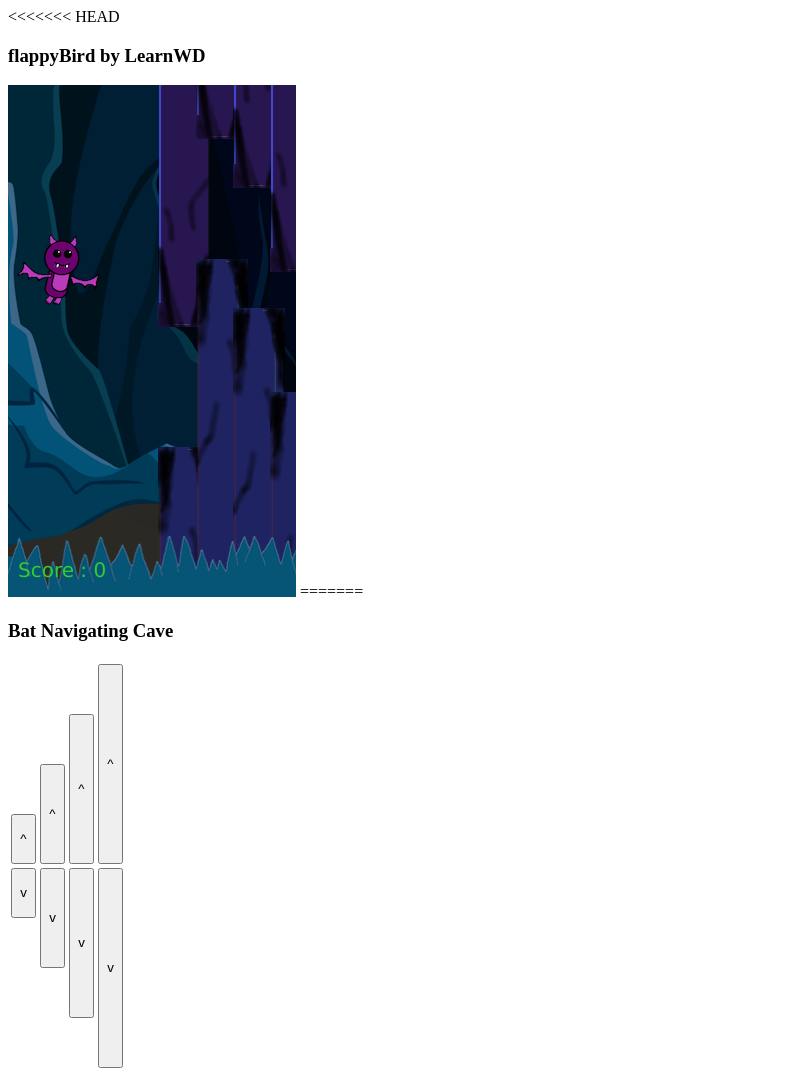
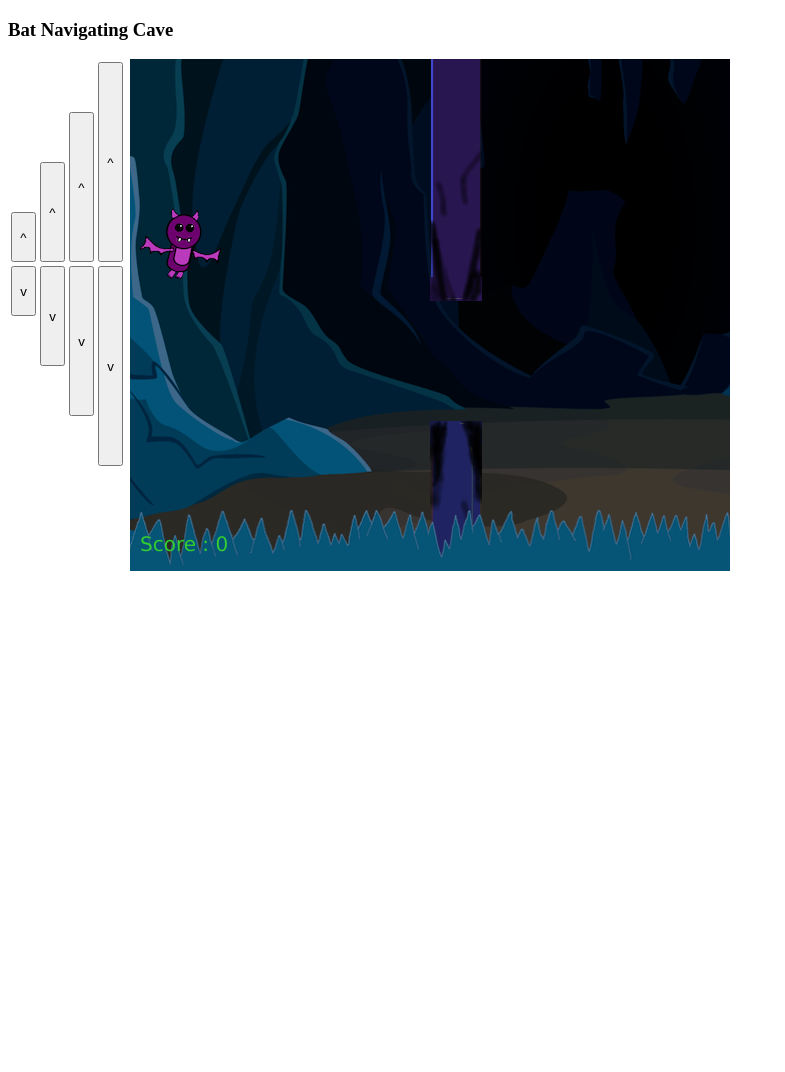
Before and after one commit to brownl1/SpatialGame, a plain HTML site: page index.html in a window 1280 px wide. Shown: the top 1072 px of the page, without its empty margins (0-785 px from the left). After the commit the page ends 800 px from the top, so only its background shows below. Drawn offline with Linux system fonts and the light colour scheme.

Commit message:
fixing bad merge

```diff
--- a/index.html
+++ b/index.html
@@ -4,12 +4,6 @@
     <title>Flappy Bird using JS | by learnWD</title>
   </head>
   <body>
-<<<<<<< HEAD
-   <h3>flappyBird by LearnWD</h3>
-
-   <canvas id="canvas" width="288" height="512"></canvas>
-
-=======
    <h3>Bat Navigating Cave</h3>
 
    <table style="display: inline; vertical-align:top">
@@ -28,9 +22,6 @@
    </table>
    <canvas id="canvas" width="600" height="512"></canvas>
 
-
-
->>>>>>> 659652f4c922382a57c5dbf510783463458ed202
    <script src="flappyBird.js"></script>
   </body>
 </html>
```
